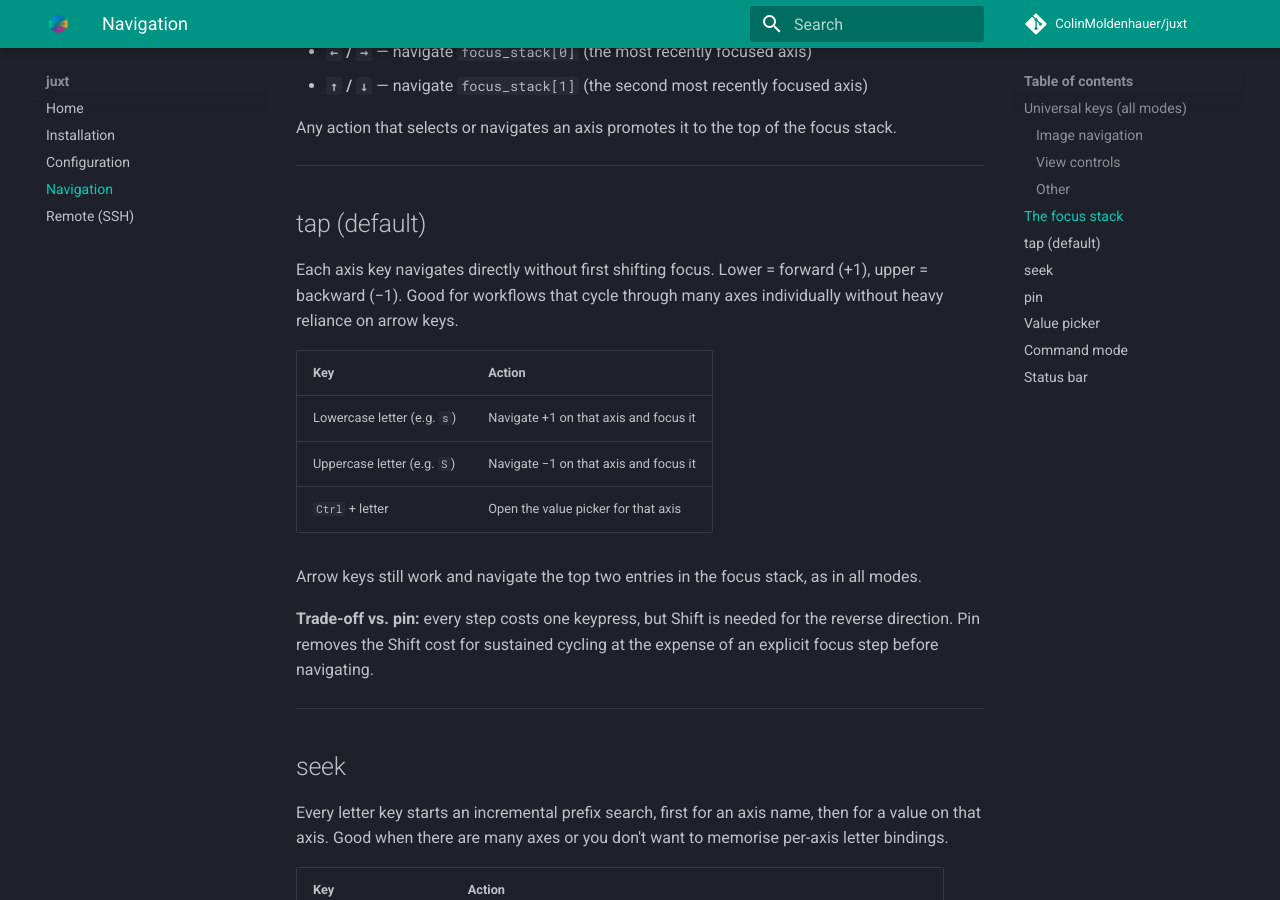
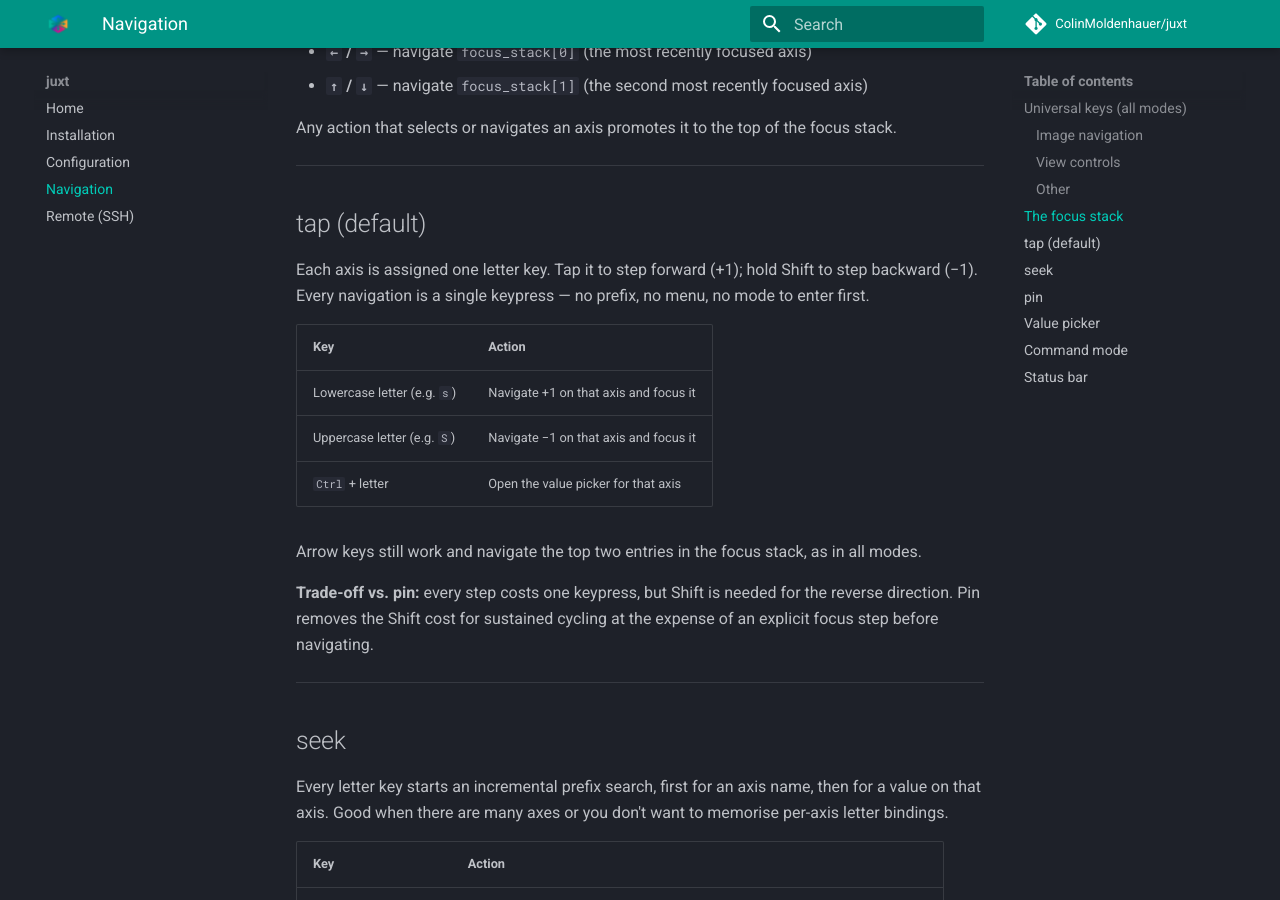
Before and after one commit to ColinMoldenhauer/juxt, an MkDocs documentation site: the page built from docs/navigation.md, in a window 1280 px wide and 900 px high, scrolled down 1571 px. Built offline with MkDocs 1.6.1 and Material for MkDocs 9.7.7, drawn with Linux system fonts in a browser that asks for light colours; comment, search, counter and statistics services are not loaded.

Commit message:
Highlight tap mode in docu

```diff
--- a/docs/navigation.md
+++ b/docs/navigation.md
@@ -53,7 +53,7 @@ Any action that selects or navigates an axis promotes it to the top of the focus
 
 ## tap (default)
 
-Each axis key navigates directly without first shifting focus. Lower = forward (+1), upper = backward (−1). Good for workflows that cycle through many axes individually without heavy reliance on arrow keys.
+Each axis is assigned one letter key. Tap it to step forward (+1); hold Shift to step backward (−1). Every navigation is a single keypress — no prefix, no menu, no mode to enter first.
 
 | Key | Action |
 |---|---|
```
Also changed, not shown: README.md (+1 -1 lines).
